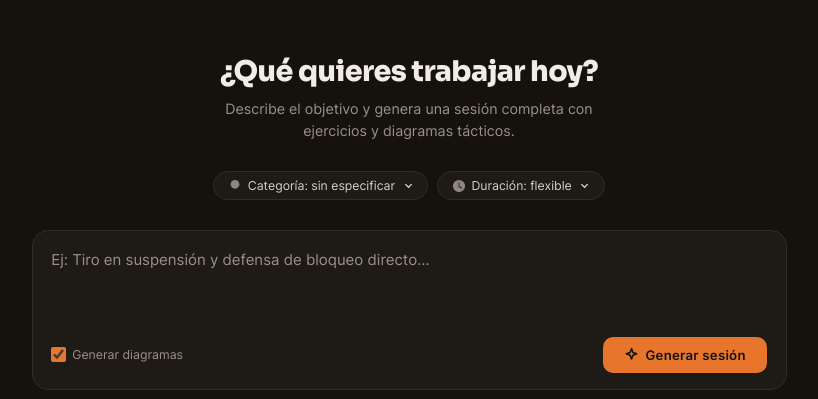
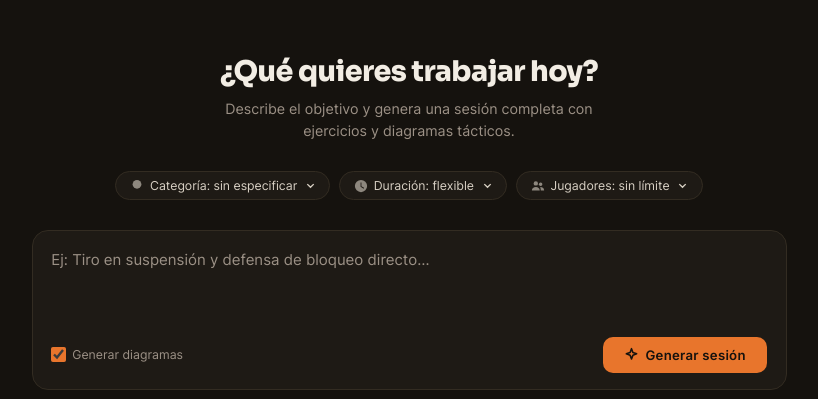
Before and after one commit to NachoPola16/mipizarra, a Django app: template frontend/pizarra/templates/pizarra/index.html in a window 1280 px wide. Shown: the part 66-465 px from the top of the page, without its empty margins (231-1049 px from the left). Run offline with Django 5.2, Linux system fonts and the light colour scheme; the template is opened without the code that fills it: most values are stand-ins (such as "Sample title", 1, 10 or a date in 2020).

Commit message:
feat: filtro de máximo de jugadores al generar la sesión (solo fichas que caben en el grupo)

```diff
--- a/api/main.py
+++ b/api/main.py
@@ -179,6 +179,7 @@ class SesionRequest(BaseModel):
     duracion:          int  = Field(default=90, ge=MIN_DURACION, le=MAX_DURACION)
     objetivo:          str  = Field(default="defensa", min_length=1, max_length=MAX_OBJETIVO_LEN)
     generar_diagramas: bool = True
+    max_jugadores:     Optional[int] = Field(default=None, ge=2, le=40)   # solo fichas que se puedan hacer con tantos o menos
 
 
 class EjercicioRequest(BaseModel):
@@ -252,7 +253,8 @@ async def generar_entrenamiento(request: Request, req: SesionRequest):
     logger.info(f"Generando sesión: edad={edad}, duracion={req.duracion}, objetivo={req.objetivo[:60]}")
 
     try:
-        resultado = generar_sesion(edad=edad, duracion=req.duracion, objetivo=req.objetivo)
+        resultado = generar_sesion(edad=edad, duracion=req.duracion, objetivo=req.objetivo,
+                                  max_jugadores=req.max_jugadores)
     except Exception:
         logger.exception("Error en generar_sesion")
         raise HTTPException(status_code=500, detail="No se pudo generar la sesión")
--- a/api/sesion.py
+++ b/api/sesion.py
@@ -23,7 +23,7 @@ from config import EDAD_A_CATEGORIA, MODEL_SESION, OLLAMA_URL
 from contexto import construir_contexto_teoria
 from ejercicios import (
     cargar_ejercicios, elegir_calentamiento as _elegir_calentamiento, elegir_fichas as _elegir_fichas,
-    espacio_pedido, nivel_objetivo,
+    espacio_pedido, limitar_por_jugadores, nivel_objetivo,
 )
 from lineas_rojas import (
     CATEGORIAS_MINIBASKET, aviso_pedido, aviso_pedido_no_incluido, instruccion_prompt, pedidos_presentes,
@@ -580,11 +580,11 @@ def _avisos_de_pedido(permitidos, texto: str, edad: str) -> list[str]:
     return avisos
 
 
-def generar_sesion(edad: str, duracion: int, objetivo: str) -> dict:
+def generar_sesion(edad: str, duracion: int, objetivo: str, max_jugadores: int | None = None) -> dict:
     plan = plan_de_tiempos(duracion, edad)
     n = len(plan.duraciones)
     # azar: mismos parámetros, distinta elección de fichas entre los empates (misma calidad y arco)
-    biblioteca = cargar_ejercicios()
+    biblioteca = limitar_por_jugadores(cargar_ejercicios(), max_jugadores)
     semilla = random.randrange(2 ** 32)
     azar = random.Random(semilla)
     logger.info(f"Selección de fichas con semilla {semilla}")      # para reproducir una sesión que salga mal
--- a/frontend/pizarra/templates/pizarra/index.html
+++ b/frontend/pizarra/templates/pizarra/index.html
@@ -382,6 +382,33 @@ main:focus { outline: none; }
                     <option value="90">90 min</option>
                     <option value="105">105 min</option>
                     <option value="120">120 min</option>
+                </select>
+            </div>
+            <div class="dd" id="dd-jugadores" data-prefix="Jugadores">
+                <button type="button" class="dd-btn" aria-haspopup="listbox" aria-expanded="false">
+                    <svg class="dd-icon" viewBox="0 0 16 16" fill="currentColor" aria-hidden="true"><circle cx="5.5" cy="5" r="2.5"/><circle cx="11" cy="6" r="2"/><path d="M1 13c0-2.5 2-4 4.5-4S10 10.500 10 13zM10.500 9.200c2.300 0 4.500 1.200 4.500 3.800h-3.800c0-1.500-.4-2.800-.7-3.800z"/></svg>
+                    <span class="dd-label">Jugadores: sin límite</span>
+                    <svg class="dd-caret" viewBox="0 0 12 12" fill="none" stroke="currentColor" stroke-width="1.5" aria-hidden="true"><path d="M2.5 4.5L6 8l3.5-3.5"/></svg>
+                </button>
+                <ul class="dd-list" role="listbox" aria-label="Número máximo de jugadores">
+                    <li class="dd-opt selected" role="option" aria-selected="true" tabindex="-1" data-value="">Sin límite</li>
+                    <li class="dd-opt" role="option" aria-selected="false" tabindex="-1" data-value="4">Hasta 4</li>
+                    <li class="dd-opt" role="option" aria-selected="false" tabindex="-1" data-value="6">Hasta 6</li>
+                    <li class="dd-opt" role="option" aria-selected="false" tabindex="-1" data-value="8">Hasta 8</li>
+                    <li class="dd-opt" role="option" aria-selected="false" tabindex="-1" data-value="10">Hasta 10</li>
+                    <li class="dd-opt" role="option" aria-selected="false" tabindex="-1" data-value="12">Hasta 12</li>
+                    <li class="dd-opt" role="option" aria-selected="false" tabindex="-1" data-value="14">Hasta 14</li>
+                    <li class="dd-opt" role="option" aria-selected="false" tabindex="-1" data-value="16">Hasta 16</li>
+                </ul>
+                <select id="max-jugadores" class="dd-native" tabindex="-1" aria-hidden="true">
+                    <option value="">Sin límite</option>
+                    <option value="4">Hasta 4</option>
+                    <option value="6">Hasta 6</option>
+                    <option value="8">Hasta 8</option>
+                    <option value="10">Hasta 10</option>
+                    <option value="12">Hasta 12</option>
+                    <option value="14">Hasta 14</option>
+                    <option value="16">Hasta 16</option>
                 </select>
             </div>
         </div>
@@ -806,6 +833,7 @@ async function generar() {
     const edad = document.getElementById('edad').value;
     const genDiagramas = document.getElementById('gen-diagramas').checked;
     const duracion = parseInt(document.getElementById('duracion').value) || null;
+    const maxJugadores = parseInt(document.getElementById('max-jugadores').value) || null;
 
     currentObjetivo = objetivo;
     currentEdad = document.getElementById('edad').options[document.getElementById('edad').selectedIndex].text;
@@ -817,6 +845,7 @@ async function generar() {
     const payload = { objetivo, generar_diagramas: genDiagramas };
     if (edad) payload.edad = edad;
     if (duracion) payload.duracion = duracion;
+    if (maxJugadores) payload.max_jugadores = maxJugadores;
 
     try {
         const resp = await fetch('/generar/', {
```
Also changed, not shown: api/ejercicios.py (+8 -0 lines), tests/test_max_jugadores.py (added, +32 -0 lines).
